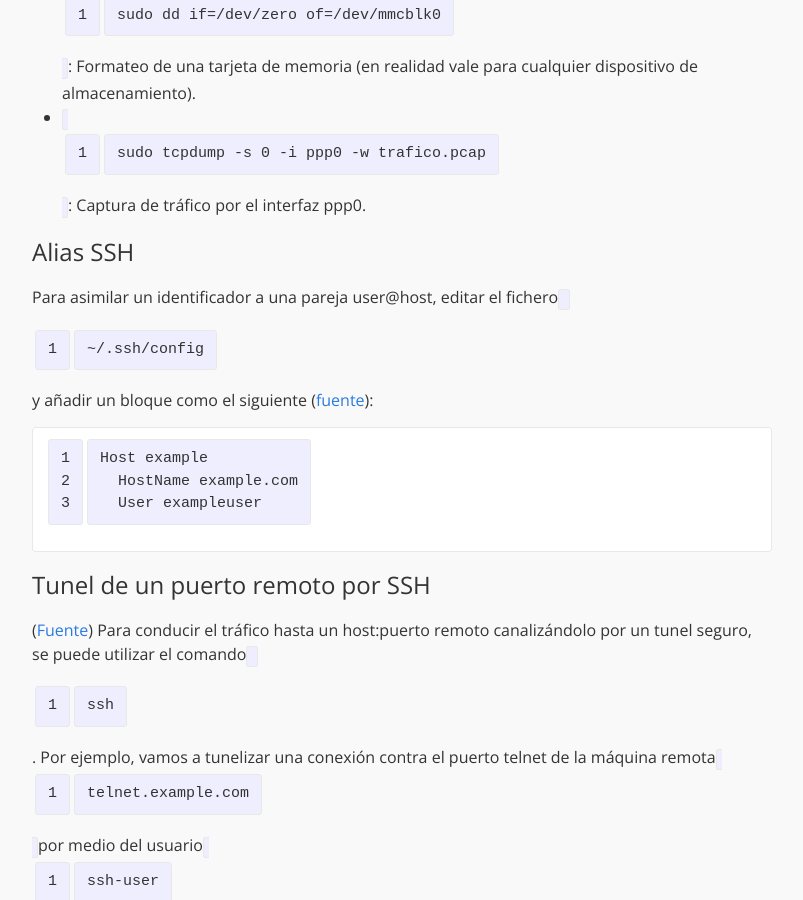
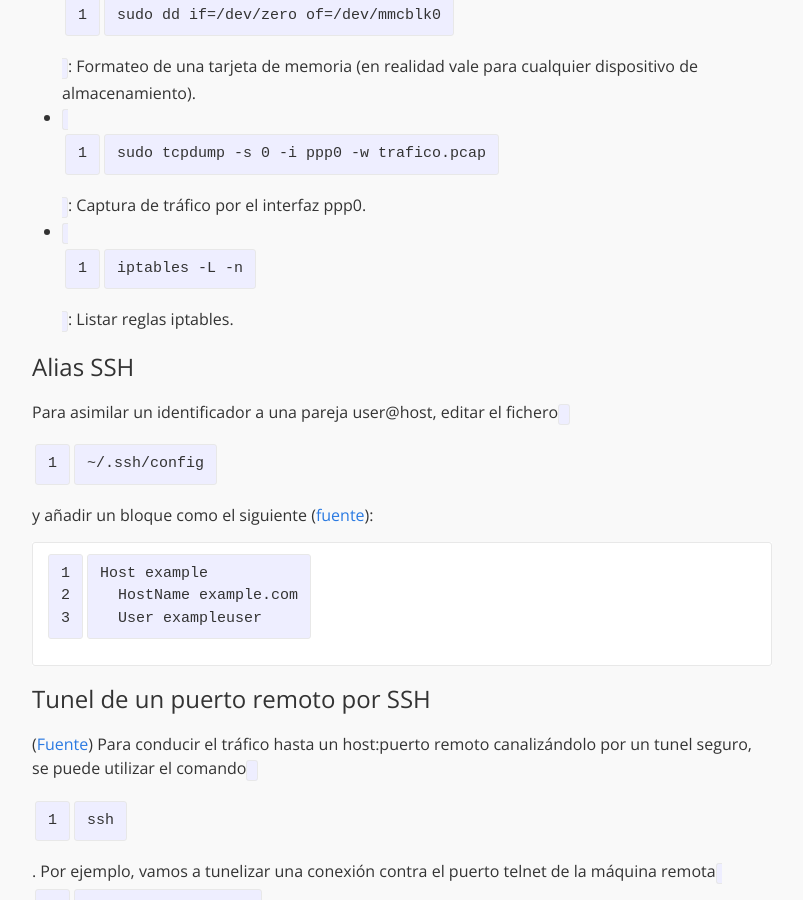
Before and after one commit to eduardofilo/eduardofilo.jekyll, a Jekyll site: the page built from sistemas/unix.md, in a window 1280 px wide and 900 px high, scrolled down 3486 px. Shown: the whole window, without its empty margins (238-1041 px from the left). Built offline with Jekyll 4.4.1, drawn with Linux system fonts in a browser that asks for light colours; Markdown is read by kramdown in place of the engine named in the settings.

Commit message:
Comando UNIX.

```diff
--- a/sistemas/unix.md
+++ b/sistemas/unix.md
@@ -41,6 +41,7 @@ permalink: /sistemas/unix.html
 *  `sudo usermod -a -G groupName userName`: Añade el usuario userName ya existente al grupo groupName.
 *  `sudo dd if=/dev/zero of=/dev/mmcblk0`: Formateo de una tarjeta de memoria (en realidad vale para cualquier dispositivo de almacenamiento).
 *  `sudo tcpdump -s 0 -i ppp0 -w trafico.pcap`: Captura de tráfico por el interfaz ppp0.
+*  `iptables -L -n`: Listar reglas iptables.
 
 ## Alias SSH
 
```
